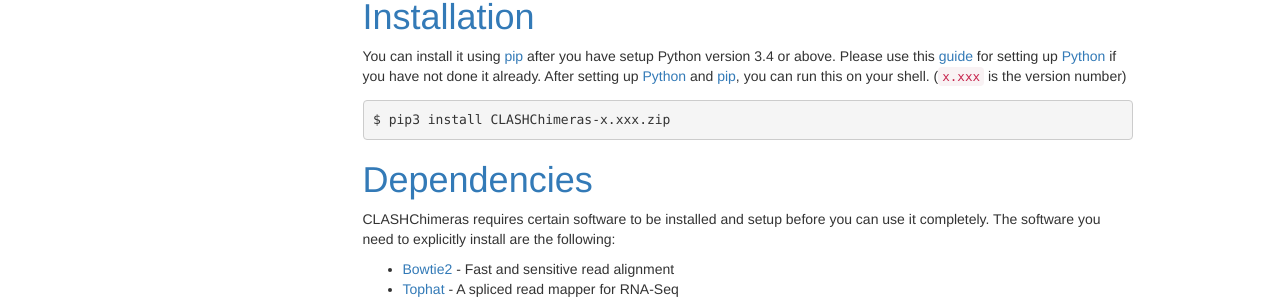
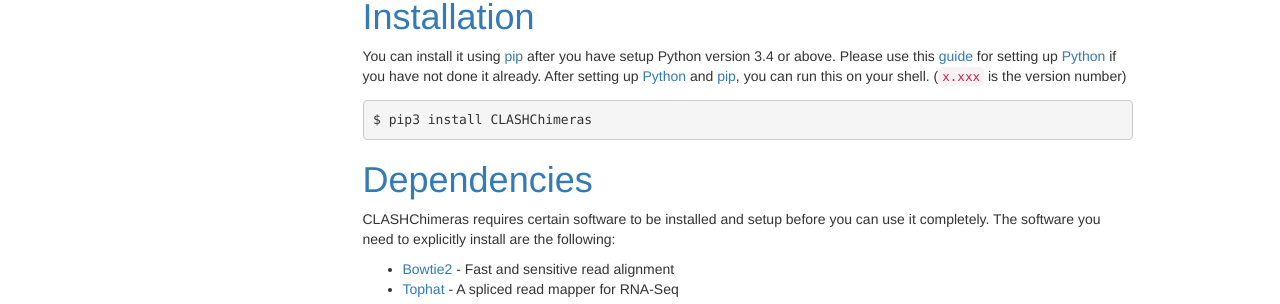
Before and after one commit to kashyapchhatbar/CLASHChimeras, a Sphinx documentation site: the page built from docs/index.rst, in a window 1280 px wide and 900 px high. Shown: the part 401-705 px from the top of the window. Built offline with Sphinx 7.4.7, drawn with Linux system fonts in a browser that asks for light colours.

```diff
--- a/README.rst
+++ b/README.rst
@@ -58,7 +58,7 @@
 Given two SAM files, this script tries to find chimeras that
 are observed between a smallRNA and a targetRNA
 
-Check out the `documentation_` for detailed usage and installation
+Check out the documentation_ for detailed usage and installation
 instructions
 
 
--- a/docs/index.rst
+++ b/docs/index.rst
@@ -23,7 +23,7 @@
 
 .. code-block:: bash
 
-   $ pip3 install CLASHChimeras-x.xxx.zip
+   $ pip3 install CLASHChimeras
 
 Dependencies
 ============
--- a/setup.py
+++ b/setup.py
@@ -30,6 +30,7 @@
   description = "Python package to find chimeras in CRAC/CLASH and"
                 " HITS-CLIP datasets",
   install_requires=requirements,
+  url = 'https://github.com/kashyapchhatbar/CLASHChimeras',
 
   classifiers=['Development Status :: 4 - Beta',
 
```
